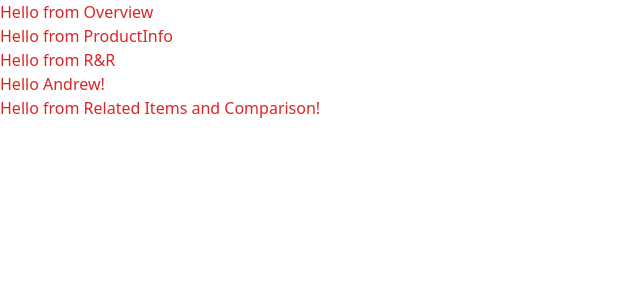
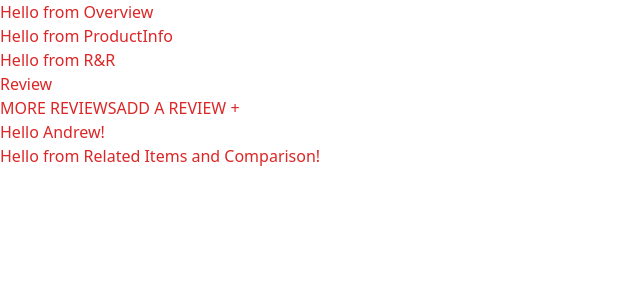
Before and after one commit to SharinganTech/FEC-Main, a React app: page / in a window 1280 px wide. Shown: the top 300 px of the page, without its empty margins (0-640 px from the left). Built offline with nearby package versions, Linux system fonts and the light colour scheme; the HTML template or start-up script is replaced by a standard one.

Commit message:
Making files for R&R

```diff
--- a/src/components/RR/RatingsAndReviews.jsx
+++ b/src/components/RR/RatingsAndReviews.jsx
@@ -1,9 +1,11 @@
 import React from 'react';
+import ReviewList from './Reviews/ReviewList';
 
 function RatingsAndReviews() {
   return (
-    <div className="text-green-600">
+    <div>
       <div>Hello from R&R</div>
+      <ReviewList />
     </div>
   );
 }
--- /dev/null
+++ b/src/components/RR/Reviews/ReviewList.jsx
@@ -0,0 +1,13 @@
+import React from 'react';
+
+function ReviewList() {
+  return (
+    <div>
+      <div>Review</div>
+      <button className="btn btn-blue" type="button">MORE REVIEWS</button>
+      <button type="button">ADD A REVIEW +</button>
+    </div>
+  );
+}
+
+export default ReviewList;
```
Also changed, not shown: src/components/RR/Ratings/Ratings.jsx (added, +13 -0 lines), src/components/RR/ReviewList.jsx (deleted), 2 other files (tests, documents, lock files or other folders).
